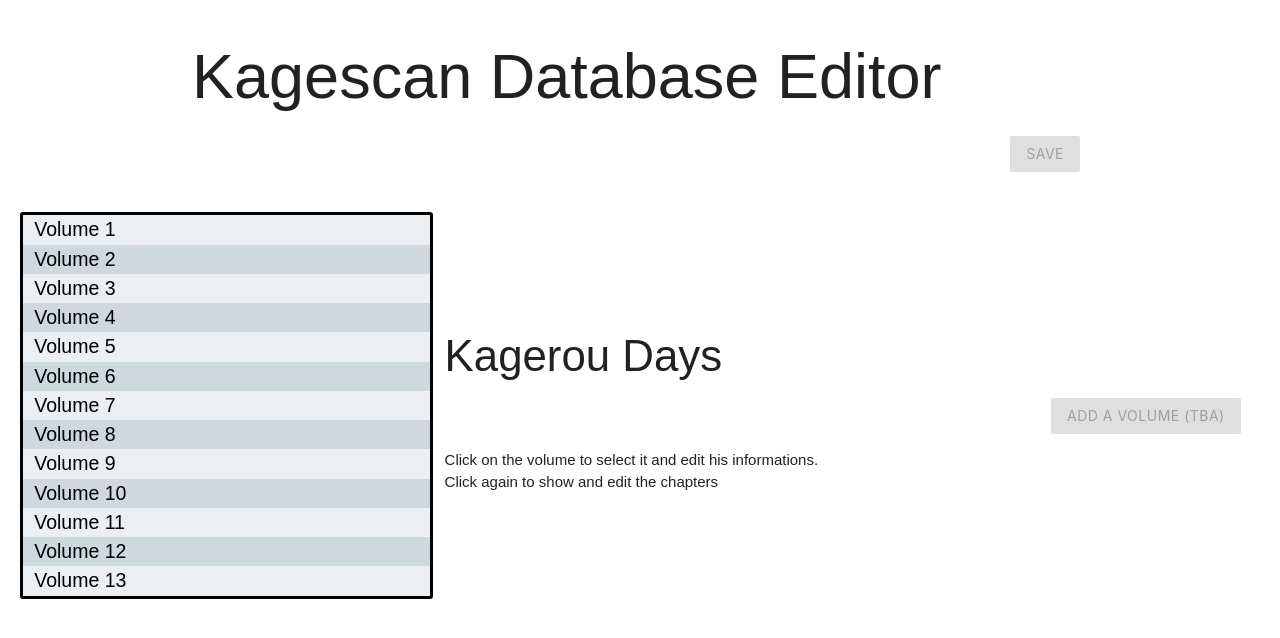
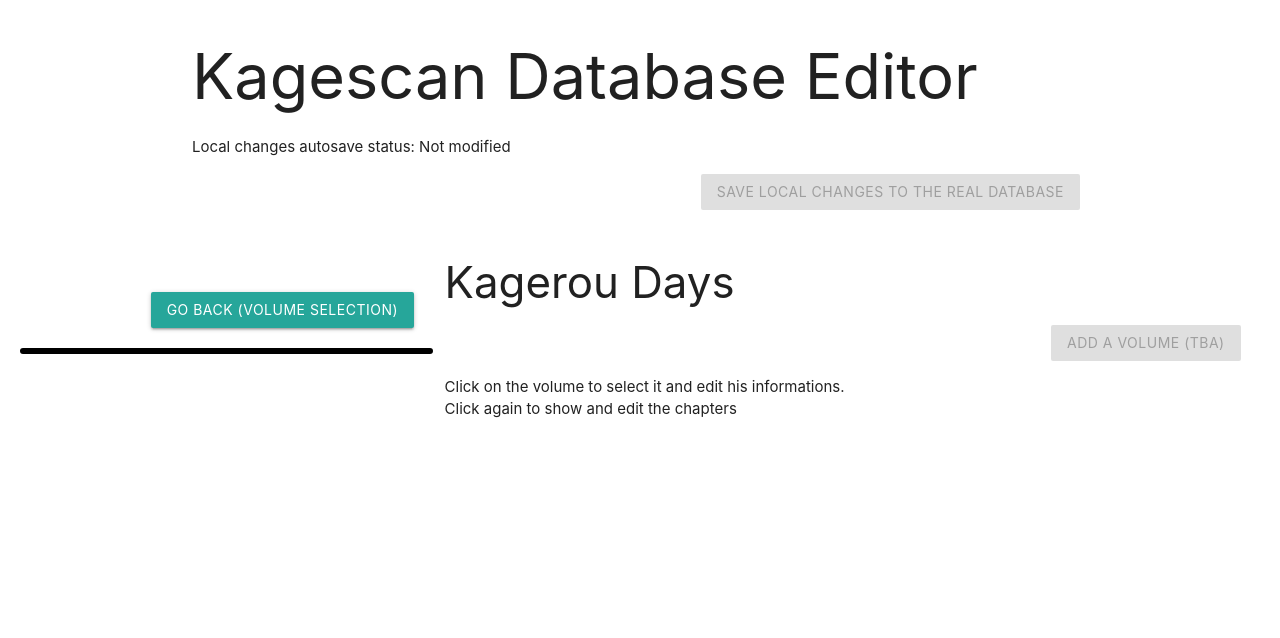
Before and after one commit to Kagescan/kagescan.legtux.org, a PHP site: page /utils/databaseEditor.php in a window 1280 px wide. Shown: the top 638 px of the page. Run offline with PHP 8.4, Linux system fonts and the light colour scheme.

Commit message:
Add the local save function - Add the local save function (only the volume edition works at the moment) - Move js to separate files - Rename css file - Add templates for the save to server function

```diff
--- a/scan/utils/style.css
+++ b/scan/utils/databaseEditor.css
@@ -1,3 +1,4 @@
+
 #list {
 	border: 3px solid black;
 	border-radius: 3px;
--- a/scan/utils/databaseEditor.php
+++ b/scan/utils/databaseEditor.php
@@ -9,14 +9,33 @@
  	<head>
  		<meta charset="utf-8">
  		<title>Kagescan Database Editor</title>
-		<link rel="stylesheet" href="style.css">
+
+		<link rel="stylesheet" href="databaseEditor.css">
 		<link rel="stylesheet" href="/res/materialize.min.css">
+
+		<script>
+			var db = <?php include("../$manga/manga.json") ?>;
+		</script>
+		<script src="databaseEditor.js" charset="utf-8"></script>
  	</head>
+
  	<body class="">
 		<header class="container">
 			<h1>Kagescan Database Editor</h1>
-			<button type="button" class="btn right" name="save" disabled>Save</button>
+			<p>Local changes autosave status: <span id="autoSaveStatus">Not modified</span></p>
+			<button type="button" class="btn right" name="save" disabled>Save local changes to the real database</button>
 		</header>
+		<form class="hide" id="sendToServerPopup">
+			<h3>Send local changes to the server</h3>
+			<p>Please check your edits before sending : </p>
+			<ul id="databaseDiff">
+
+			</ul>
+			<input type="submit" name="submit" class="btn red" value="Send the local database to the server">
+			Raw database :
+			<textarea id="databaseRaw">
+			</textarea>
+		</form>
 		<main id="app" style="margin: 20px;" class="row hide-on-small-only valign-wrapper">
 			<div class="col m4">
 				<button type="button" name="goToMenu" onclick="app.applyDefaultDisplay()" class="btn right">Go back (Volume Selection)</button>
@@ -57,170 +76,7 @@
 				</div>
 			</div>
 		</main>
+
 		<p class="hide-on-med-and-up">Your screen is too small !! Rotate your phone, enable desktop mode or use a computer/larger screen to use the database editor.</p>
  	</body>
-
-<script>
-	//vars
-	var globals = {
-		volume: -1,
-		chapter: -1
-	};
-
-	// helpers
-	function exchangeActiveClass(query, target){
-		const bef = document.querySelector(`${query}.active`);
-		if (bef) {
-			bef.classList.remove("active");
-		}
-		target.classList.add("active");
-	}
-	function cleanButIgnore( parent, toIgnore ){
-		while (parent.childNodes.length > 1) {
-			if (parent.lastChild != toIgnore) {
-				parent.removeChild(parent.lastChild);
-			} else if (parent.firstChild != toIgnore) {
-				parent.removeChild(parent.firstChild);
-			}
-		}
-	}
-
-	// main
-	var app = {
-		start: function() {
-			app.elem = document.getElementById("app");
-			app.title = document.getElementById("title");
-			app.list = document.getElementById("list");
-			app.chapterEdit = document.getElementById("chapterEdit");
-			app.volumeEdit = document.getElementById("volumeEdit");
-			app.defaultEditorMsg = document.getElementById("defaultEditorMsg");
-
-			app.initElements();
-			app.applyDefaultDisplay();
-		},
-
-		initElements: function(){
-			const title = document.createElement("h3");
-			title.innerText = db.mangaName;
-			app.defaultEditorMsg.prepend(title);
-
-		},
-
-		// general
-		applyDefaultDisplay: function() {
-			app.generateVolumeChoice();
-			app.displayDefaultEditorMsg();
-
-			document.querySelector("button[name='goToMenu']").style.display = "none";
-		},
-
-		// Events
-		volumeBtnOnClick: function() {
-			if (! this.classList.contains("active")){
-				this.classList.add("active");
-				app.generateChapterChoice(this);
-				app.generateVolumeEditor(this);
-			}
-		},
-		chapterBtnOnClick: function() {
-			if (! this.classList.contains("active")){
-				exchangeActiveClass("#list a", this);
-				app.generateChapterEditor(this);
-			}
-		},
-
-		// Choice section
-		generateVolumeChoice: function() {
-			app.list.innerHTML = "";
-
-			for (const i in db.volumes) {
-				app.addChoiceBtn( (btn) => {
-					btn.innerText = db.volumes[i].name;
-					btn.href = `#${i}`;
-					btn.onclick = app.volumeBtnOnClick;
-					btn.dataset.volumeIndex = i;
-				} );
-			}
-		},
-		generateChapterChoice: function( parentVolumeBtn ) {
-			cleanButIgnore( app.list, parentVolumeBtn );
-
-			const chapterList = db.volumes[ parentVolumeBtn.dataset.volumeIndex ].chapters;
-			for (const i in chapterList) {
-				app.addChoiceBtn( (btn) => {
-					btn.innerText = chapterList[i].name;
-					btn.href = `#${i}`;
-					btn.onclick = app.chapterBtnOnClick;
-					btn.dataset.chapterIndex = i;
-				} );
-			}
-		},
-		addChoiceBtn: function(callback) {
-			const choice = document.createElement("a");
-			choice.classList.add("col", "s12");
-			if (typeof(callback) == "function") {
-				callback(choice);
-			}
-			app.list.append(choice);
-		},
-
-		// Editor section
-		displayDefaultEditorMsg: function() {
-			exchangeActiveClass("#editContainer>div", app.defaultEditorMsg);
-		},
-		generateVolumeEditor: function( parentVolumeBtn ) {
-			document.querySelector("button[name='goToMenu']").style.display = "block";
-			exchangeActiveClass("#editContainer>div", app.volumeEdit);
-			console.log(parentVolumeBtn.dataset);
-
-
-		},
-		generateChapterEditor: function( parentChapterBtn) {
-			exchangeActiveClass("#editContainer>div", app.chapterEdit);
-
-			const volumeIndex = parentChapterBtn.parentNode.firstChild.dataset.volumeIndex;
-			const chapterIndex = parentChapterBtn.dataset.chapterIndex;
-
-			const chapterInfo = (volumeIndex)? db.volumes[volumeIndex].chapters[chapterIndex] :null;
-			if (chapterInfo){
-				for (var key in chapterInfo) {
-					const input = document.querySelector(`#chapterEdit [name="${key}"]`);
-					if (input) {
-						input.value = chapterInfo[key];
-					}
-				}
-			}
-		}
-	}
-	document.addEventListener('DOMContentLoaded', function() {
-		app.start();
-	});
-	var db = <?php include("../$manga/manga.json") ?>;
-</script>
-
-	<style>
-		@font-face {
-	      font-family: 'Material Icons';
-	      font-style: normal;
-	      font-weight: 400;
-	      src: url(/res/icons.woff2) format('woff2');
-	    }
-
-	    .material-icons {
-	      font-family: 'Material Icons';
-	      font-weight: normal;
-	      font-style: normal;
-	      font-size: 24px;
-	      line-height: 1;
-	      letter-spacing: normal;
-	      text-transform: none;
-	      display: inline-block;
-	      white-space: nowrap;
-	      word-wrap: normal;
-	      direction: ltr;
-	      -moz-font-feature-settings: 'liga';
-	      -moz-osx-font-smoothing: grayscale;
-	    }
-		html {font-family: sans-serif;}
-	</style>
  </html>
```
Also changed, not shown: scan/utils/databaseEditor.js (added, +184 -0 lines).
